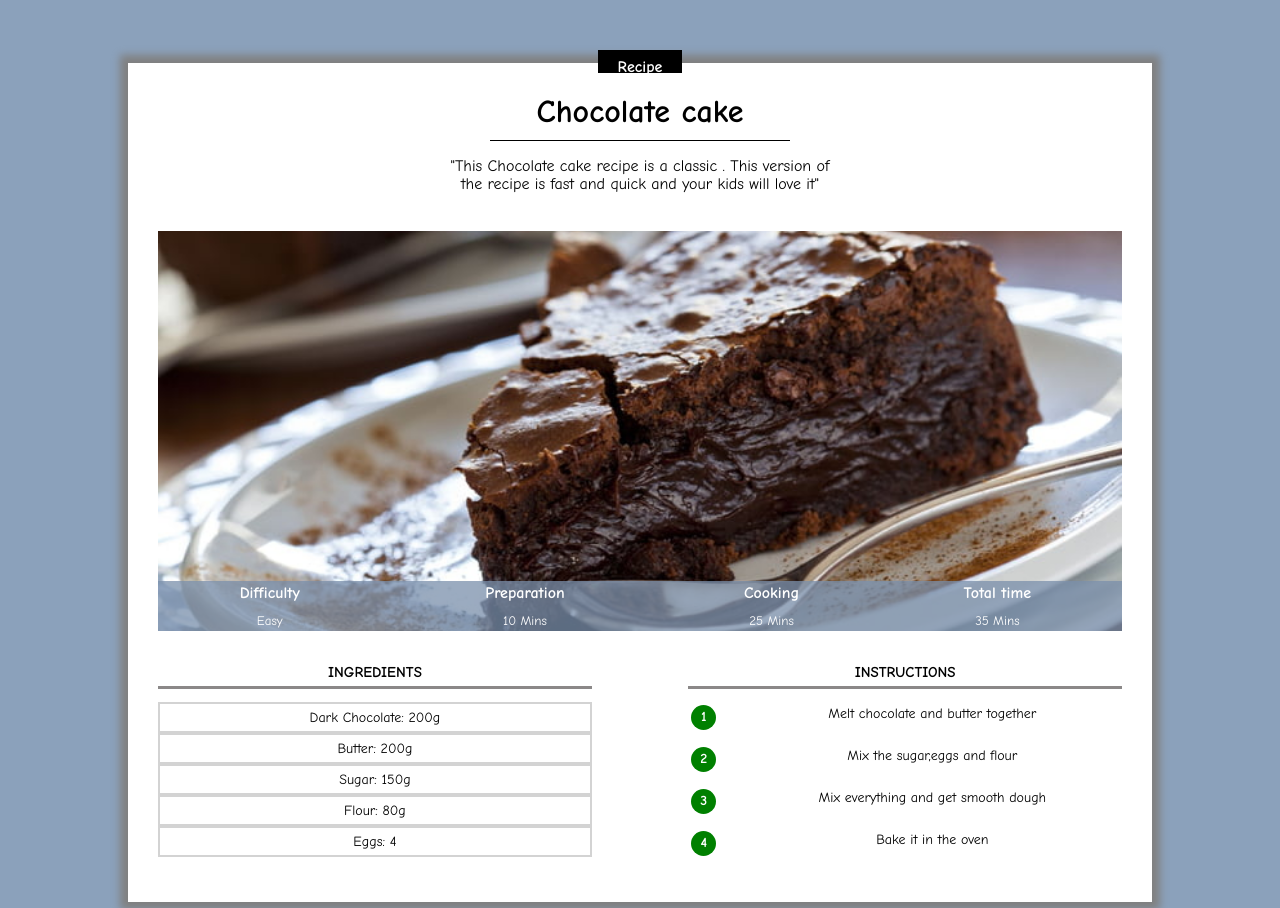
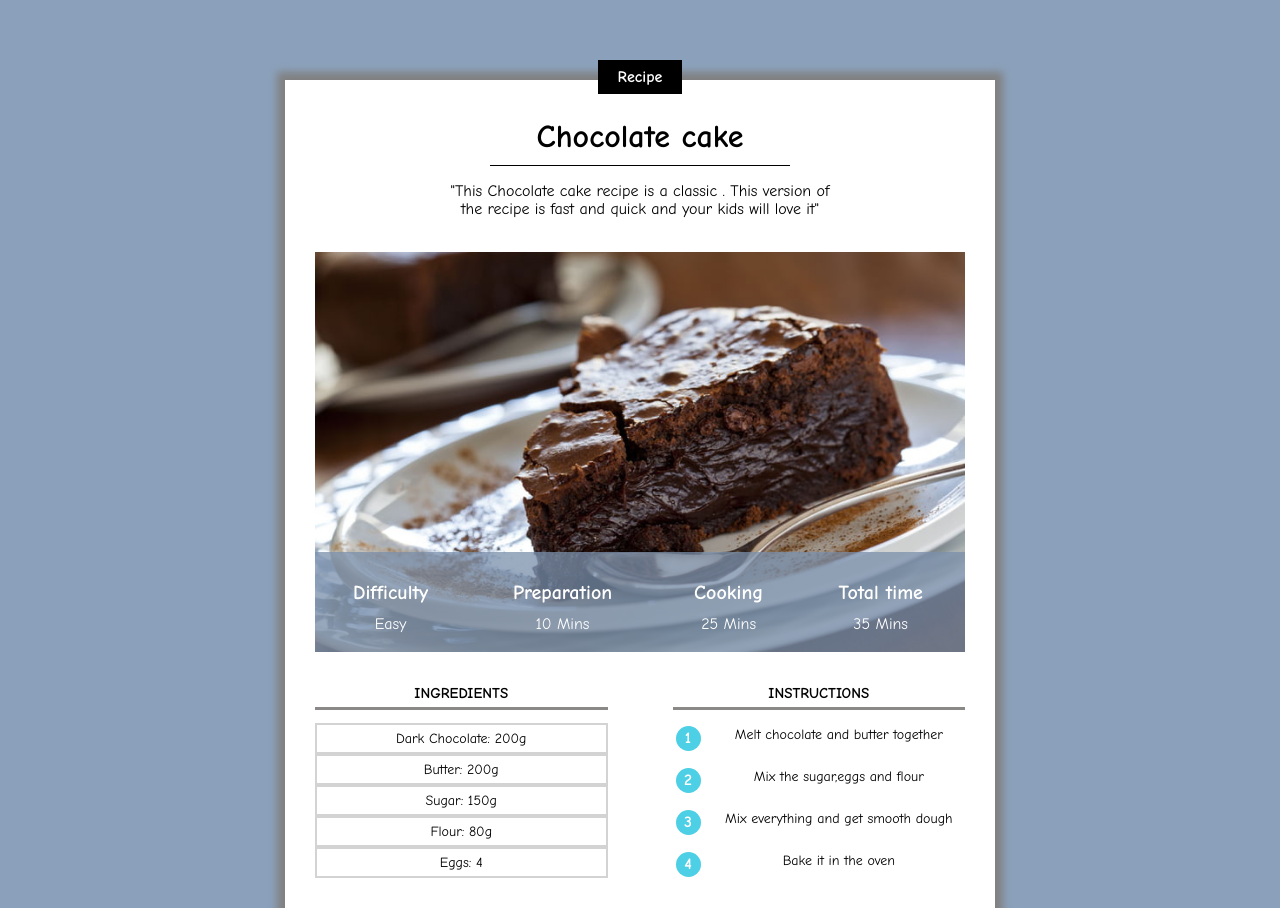
Before and after one commit to Makkaveli/recipe_site, a plain HTML site: page index.html in a window 1280 px wide. Shown: the top 908 px of the page. Drawn offline with Linux system fonts and the light colour scheme; files whose address does not match are found by name.

Commit message:
Add files via upload

```diff
--- a/Recipe.css
+++ b/Recipe.css
@@ -1,6 +1,6 @@
-*{
+/*{
     overflow: auto;
-}
+}*/
 body{
     background-color:#8BA1BB;
     font-family: comic sans ms;
@@ -8,10 +8,11 @@ body{
 }
 div.content{
     background-color: white;
-    margin: -10px 10% 80px 10%;
-    padding: 30px;
-    min-width: 350px;
+    margin: 40px 8px 40px 8px;
+    padding: 0px 8px 20px 8px;
+    /*min-width: 350px;*/
     box-shadow: 0px 0px 8px 8px grey;
+    overflow: visible;
 }
 h1{
     text-align: center;
@@ -32,12 +33,12 @@ p.category{
     background-color: black;
     color: white;
     display: inline-block;
-    margin-top: 50px;
-    margin-bottom: -15px;
+    margin-top: -50px;
+    margin-bottom: 0px;
     padding: 8px 20px;
     font-weight: bold;
     font-size: 16px;
-    bottom: 5;
+    overflow: auto;
     }
 .center{
     text-align: center;
@@ -56,17 +57,19 @@ table.info{
     width: 100%;
     color: white;
     background-color: #7b90acc0;
+    height: 40px;
 }
 div.infor{
     position:relative;
 }
 table.info td {
     vertical-align: top;
-    font-size: small;
+    font-size: 8;
 }
 table.info th {
     vertical-align: bottom;
     padding-bottom: 8px;
+    font-size: 11;
 }
 img.info{
 
@@ -78,7 +81,7 @@ img.info{
     }
 
 div.col{
-    width: 45%;
+    width: 100%;
     margin-top: 20px;
 }
 
@@ -92,12 +95,9 @@ div.col h2{
 
 div.col1{
         display: inline-block;
-    margin-right: 10%;
+/*    margin-right: 10%; */
 }
 
-div.col2{
-    float: right;
-}
 
 p.bord{
 
@@ -117,9 +117,9 @@ div.ingred p{
 
 }
 table.Instruction p.number{
-    background-color: green;
+    background-color: rgb(77, 207, 230);
     color: white;
-    font-size: 14px;
+    font-size: 16px;
     font-weight: bold;
     width: 25px;
     height: 25px;
@@ -135,21 +135,79 @@ table.Instruction td.instru{
     padding-left: 10px;
     padding-bottom: 10px;
 
-/*    background-color: green;
-    color: white;
-
-    font-weight: bold;
-    width: 25px;
-    height: 25px;
-    text-align: center;
-
-    box-sizing: border-box;
-    border-radius: 50%;
-*/
 }
 table.Instruction td{
     vertical-align: top;
+
 }
 table.Instruction tr{
     height: 40px;
 }
+
+/* For Destktop Styles: */
+@media only screen and (min-width: 768px) {
+    div.content{
+        margin: 80px 10% 80px 10%;
+        padding: 20px 30px 30px 30px;
+        min-width: 350px;
+    }
+
+    table.info{
+        height: 100px;
+    }
+    div.infor{
+        position:relative;
+    }
+    table.info td {
+        font-size: 16px;
+    }
+    table.info th {
+        font-size: 20px;
+    }
+
+    div.col{
+        width: 45%;
+        margin-top: 20px;
+    }
+
+    div.col h2{
+        text-align: center;
+        text-transform: uppercase;
+        font-size: 15px;
+        border-bottom: 3px solid rgb(139, 136, 136);
+        padding-bottom: 5px;
+    }
+
+    div.col1{
+            display: inline-block;
+        margin-right: 10%;
+    }
+
+    div.col2{
+        float: right;
+    }
+
+    p.category{
+        text-align: center;
+        background-color: black;
+        color: white;
+        display: inline-block;
+        margin-top: -100px;
+        margin-bottom: 20px;
+        padding: 8px 20px;
+        font-weight: bold;
+        font-size: 16px;
+        overflow: auto;
+        }
+
+  }
+
+
+  /* For Large Screens: */
+@media only screen and (min-width: 900px) {
+    div.content{
+        margin-left: auto;
+        margin-right: auto;
+        width: 650px;
+    }
+}
--- a/index.html
+++ b/index.html
@@ -3,13 +3,15 @@
     <head>
         <title> Chocolate cake recipe</title>
         <meta charset="UTF-8">
+        <meta name="viewport" content="width=device-width, initial-scale=1.0">
         <link rel="stylesheet" href="Recipe.css"/>
     </head>
     <body>
-        <div class="center">
-            <p class="category">Recipe</p>
-        </div>
+
         <div class="content">
+            <div class="center">
+                <p class="category">Recipe</p>
+            </div>
             <h1 align = "center"> Chocolate cake</h1>
 
             <div class="seperator"></div>
@@ -21,7 +23,7 @@
             </div>
             <br>
             <div class="infor">
-                <img class="center info" src="https://makkaveli.github.io/recipe_site/cake.jpg">
+                <img class="center info" src="C:\Users\Mallikadevi\Desktop\Python_Projects\HTML\cake.jpg">
                 <table class="center info">
                     <tr>
                         <th>Difficulty</th>
```
Also changed, not shown: Recipe.html (+6 -4 lines).
